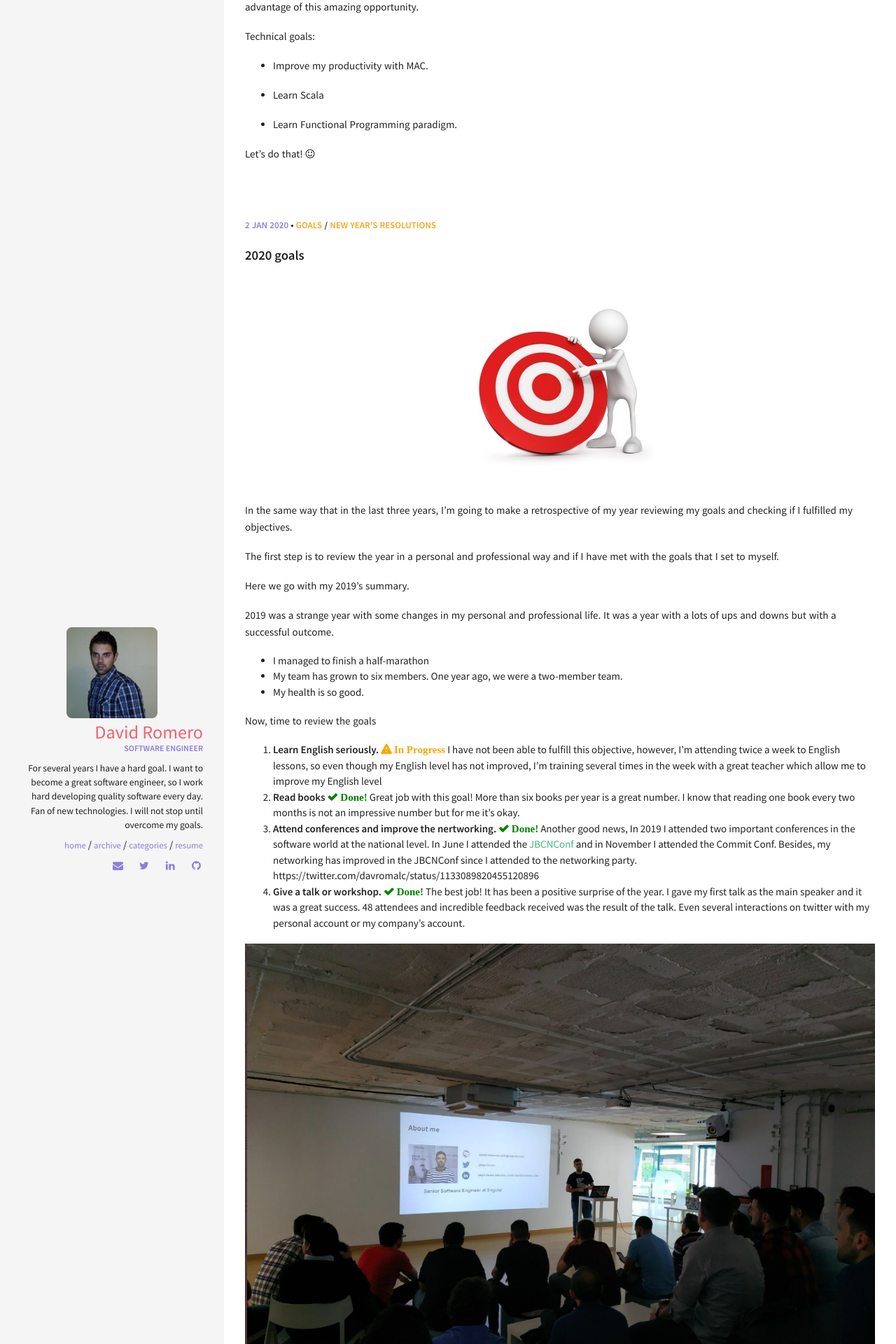
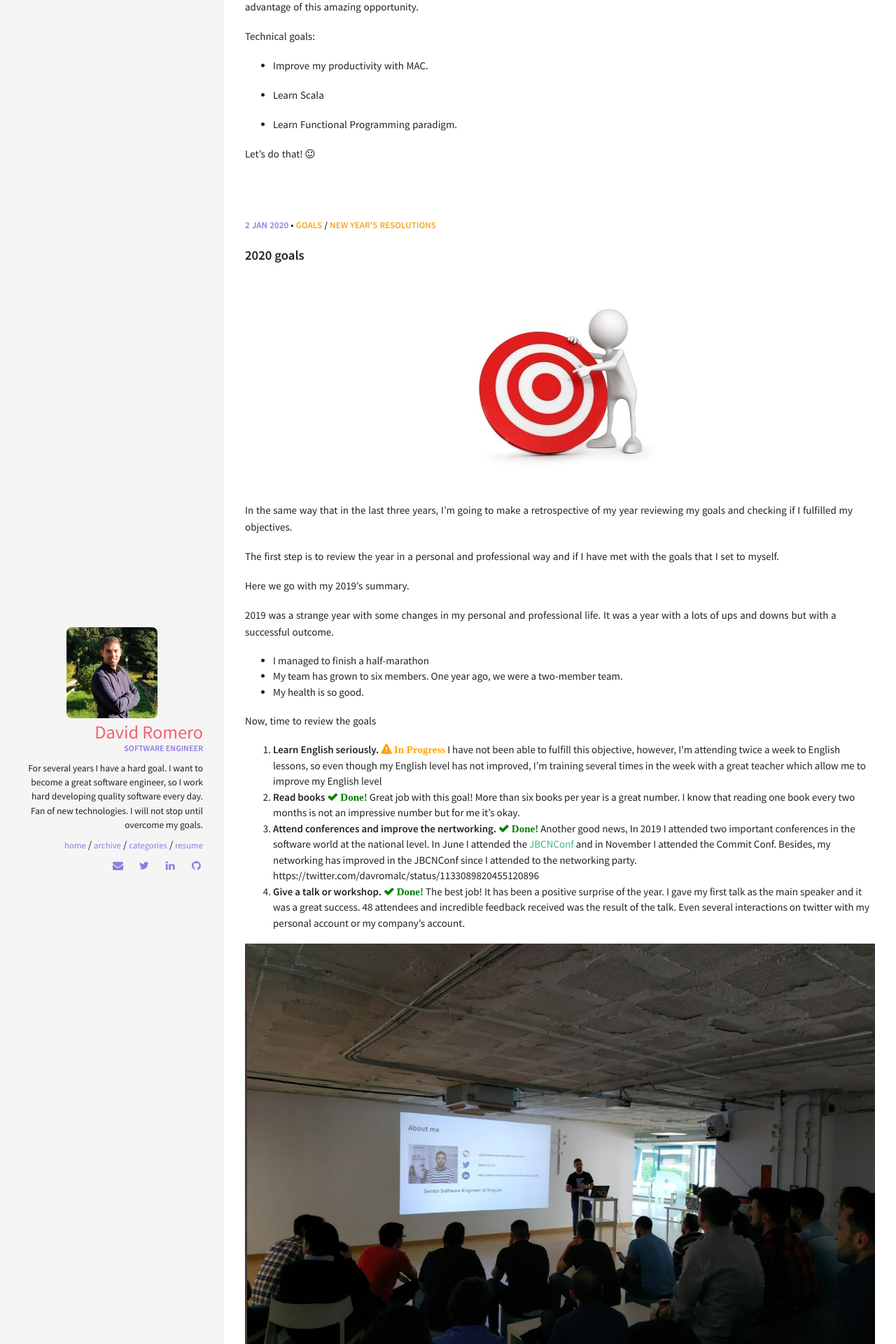
Before and after one commit to david-romero/david-romero.github.io, a Jekyll site: the page built from index.html, in a window 1280 px wide. Shown: the part 1388-3308 px from the top of the page at 70% size. Built offline with Jekyll 4.4.1, drawn with Linux system fonts in a browser that asks for light colours.

Commit message:
Updated profile picture

```diff
--- a/_config.yml
+++ b/_config.yml
@@ -34,7 +34,7 @@ kramdown:
 #
 owner:
   name: David Romero
-  avatar: avatar-github.jpg
+  avatar: david-romero-github.jpeg
   job: "Software Engineer"
   bio: "For several years I have a hard goal. I want to become a great software engineer, so I work hard developing quality
 software every day. Fan of new technologies. I will not stop until overcome my goals."
```
Also changed, not shown: img/david-romero-github.jpeg (added).
